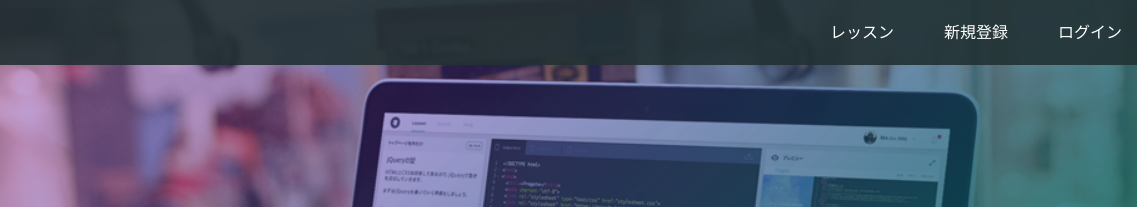
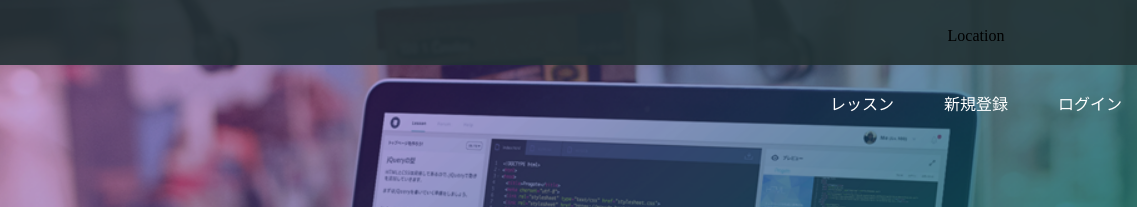
Before and after one commit to hirokinakamura62/hn___62.github.io, a plain HTML site: page index.html in a window 1280 px wide. Shown: the top 207 px of the page, 143-1280 px from the left. Drawn offline with Linux system fonts and the light colour scheme.

Commit message:
Update index.html

```diff
--- a/index.html
+++ b/index.html
@@ -15,6 +15,7 @@
       </div>
       <span class="fa fa-bars menu-icon"></span>
       <div class="header-right">
+        <p style="text-align: center; line-height: 40px;" id="comp-iv0v5ukb6label" class="style-k4r2aum2repeaterButtonlabel">Location</p>
         <a href="#">レッスン</a>
         <a href="#">新規登録</a>
         <a href="#" class="login">ログイン</a>
```
